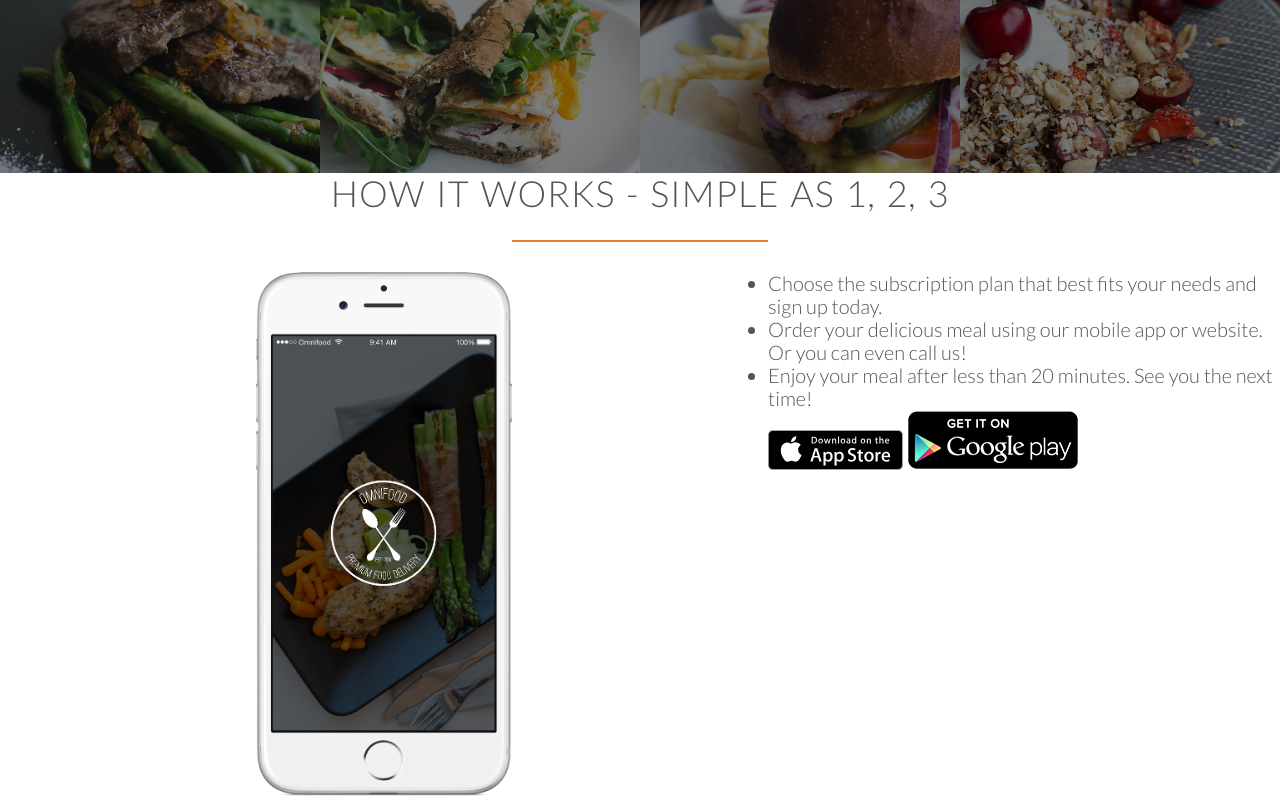
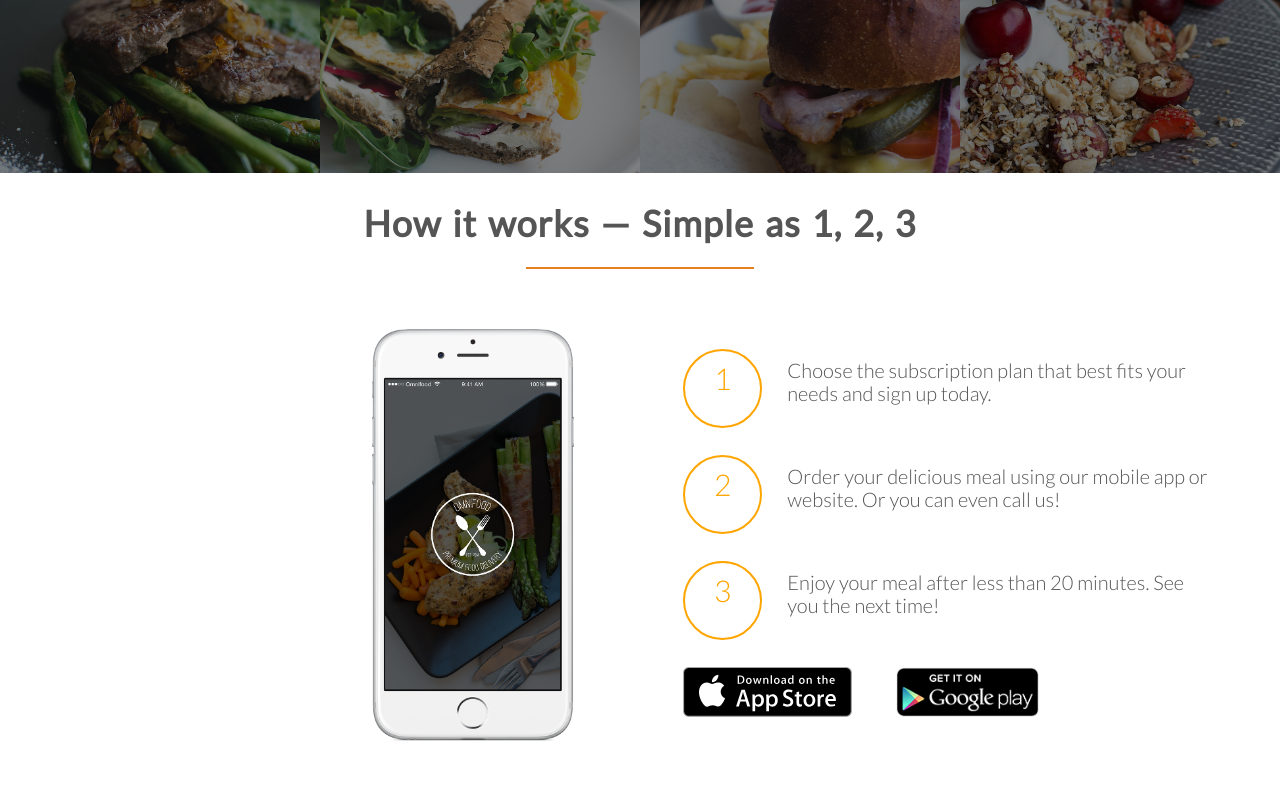
Before and after one commit to vuongvgc/Omnifood, a plain HTML site: page index.html in a window 1280 px wide. Shown: the part 1722-2522 px from the top of the page. After the commit the page ends 2479 px from the top, so only its background shows below. Drawn offline with Linux system fonts and the light colour scheme.

Commit message:
build how it work

```diff
--- a/index.html
+++ b/index.html
@@ -64,7 +64,7 @@
             </div>
         </section>
         <section class="section-food">
-            <ul class="meal-showcase">
+            <ul class="meal-showcase clearfix">
                 <li>
                     <figure class="meal-photo">
                         <img src="resources/img/foods/1.jpg" alt="Korean bibimbap with egg and vegetables">
@@ -86,7 +86,7 @@
                     </figure>
                 </li>
             </ul>
-            <ul class="meal-showcase">
+            <ul class="meal-showcase clearfix">
                 <li>
                     <figure class="meal-photo">
                         <img src="resources/img/foods/5.jpg" alt="Paleo beef steak with vegetables">
@@ -109,20 +109,27 @@
                 </li>
             </ul>
         </section>
-        <section class="how-it-works">
-            <div class="title-work">
-                <h2>How it works - Simple as 1, 2, 3</h2>
+        <section class="section-work">
+            <div class="row">
+                <h2>How it works &mdash; Simple as 1, 2, 3</h2>
             </div>
-            <div class="app-work">
-                <div class="title-work-img">
+            <div class="row">
+                <div class="col span-1-of-2 steps-box">
                     <img src="resources/img/howitworks/app-iPhone.png" alt="app-iphone">
                 </div>
-                <div class="guide-step">
-                    <ul>
-                        <li>Choose the subscription plan that best fits your needs and sign up today.</li>
-                        <li>Order your delicious meal using our mobile app or website. Or you can even call us!</li>
-                        <li>Enjoy your meal after less than 20 minutes. See you the next time!</li>
-                    </ul>
+                <div class="col span-1-of-2 steps-box">
+                    <div class="work-step">
+                        <div>1</div>
+                        <p>Choose the subscription plan that best fits your needs and sign up today.</p>
+                    </div>
+                    <div class="work-step">
+                        <div>2</div>
+                        <p>Order your delicious meal using our mobile app or website. Or you can even call us!</p>
+                    </div>
+                    <div class="work-step">
+                        <div>3</div>
+                        <p>Enjoy your meal after less than 20 minutes. See you the next time!</p>
+                    </div>
                     <div class="app-store">
                         <a href="#"><img src="resources/img/howitworks/download-app-IOS.svg" alt="CH Play -app"></a>
                         <a href="#"><img src="resources/img/howitworks/download-app-android.png" alt="CH Play -app"></a>
--- a/resources/css/style.css
+++ b/resources/css/style.css
@@ -18,6 +18,17 @@ html {
 .row {
     max-width: 1140px;
     margin: 0 auto;
+}
+.clearfix { zoom: 1 }
+.clearfix:after {
+    display: block;
+    clear: both;
+    content: '.';
+    height: 0;
+    visibility: hidden;
+
+}
+
 }
 /*---------------------------------------*/
 /*REUSABLE COMPONENT*/
@@ -191,21 +202,48 @@ i {
 /*-----------------------------*/
 /*----------How it works---------*/
 /*-----------------------------*/
-.how-it-works {
-    width: 100%;
-    margin: 40px 0;
+.steps-box:first-child {
+    box-sizing: border-box;
+    padding-right: 5%;
+    margin-top: 30px;
+    text-align: right;
+}
+.steps-box:last-child {
+    box-sizing: border-box;
+    padding-left: 3%;
+    text-align: left;
+    margin-top: 50px;
 }
 
-.app-work {
-    margin-left: 20%;
-    width: 80%;
-}
 
-.title-work-img {
-    width: 50%;
-    float: left;
-}
-.title-work-img img {
-    width: 50%;
+.steps-box img {
+    width: 40%;
     height: auto;
 }
+.work-step {
+    margin-bottom: 50px;
+}
+.work-step:last-of-type {
+    margin-bottom: 80px;
+}
+.work-step div {
+    width: 55px;
+    height: 55px;
+    display: inline-block;
+    float: left;
+    margin-right: 25px;
+    text-align: center;
+    padding: 10px;
+    font-size: 150%;
+    border: 2px solid orange;
+    border-radius: 50%;
+    color: orange;
+}
+.work-step p {
+    padding-top: 10px;
+}
+.app-store img {
+    width: auto;
+    height: 50px;
+    margin-right: 40px;
+}
```
